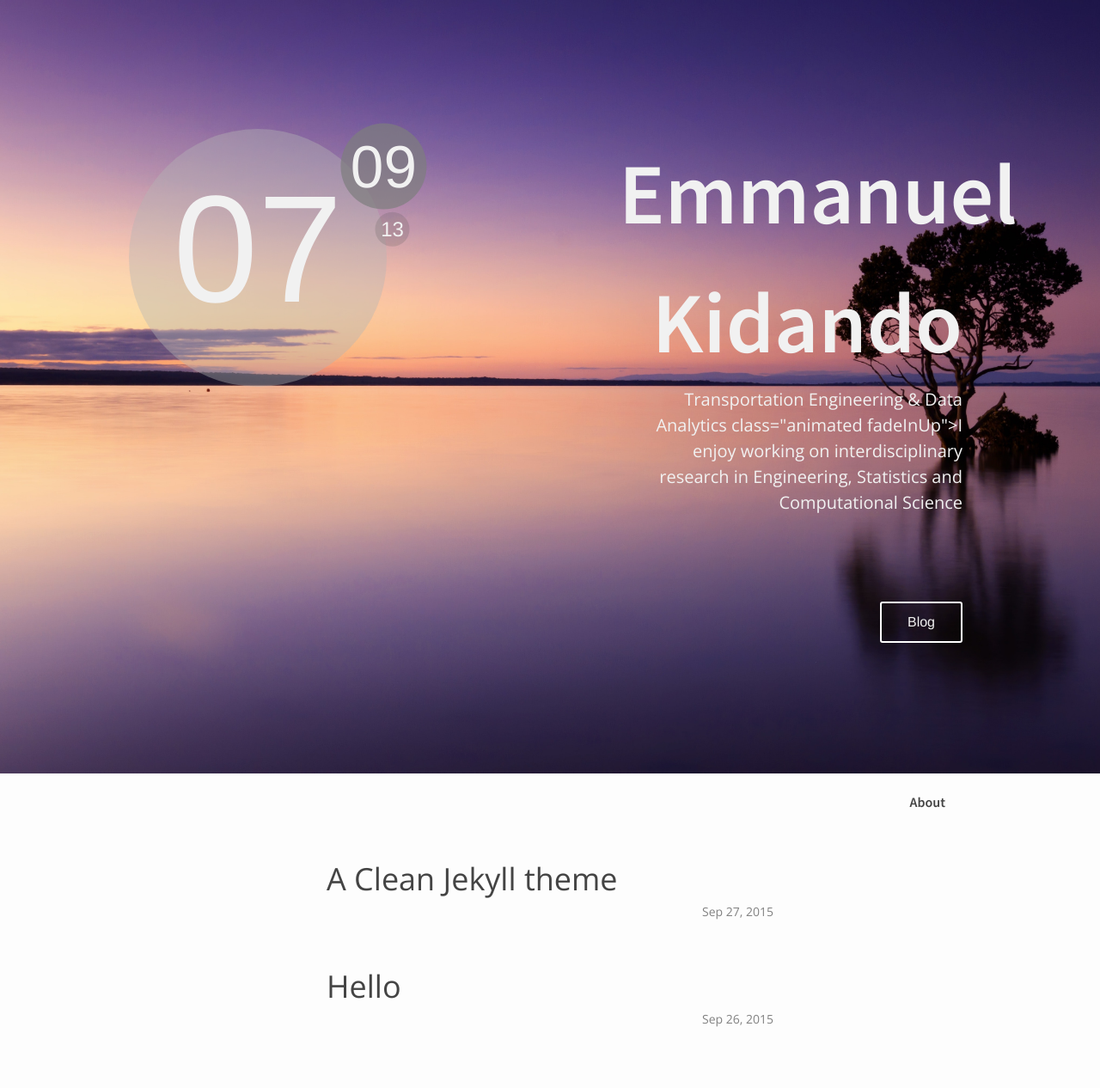
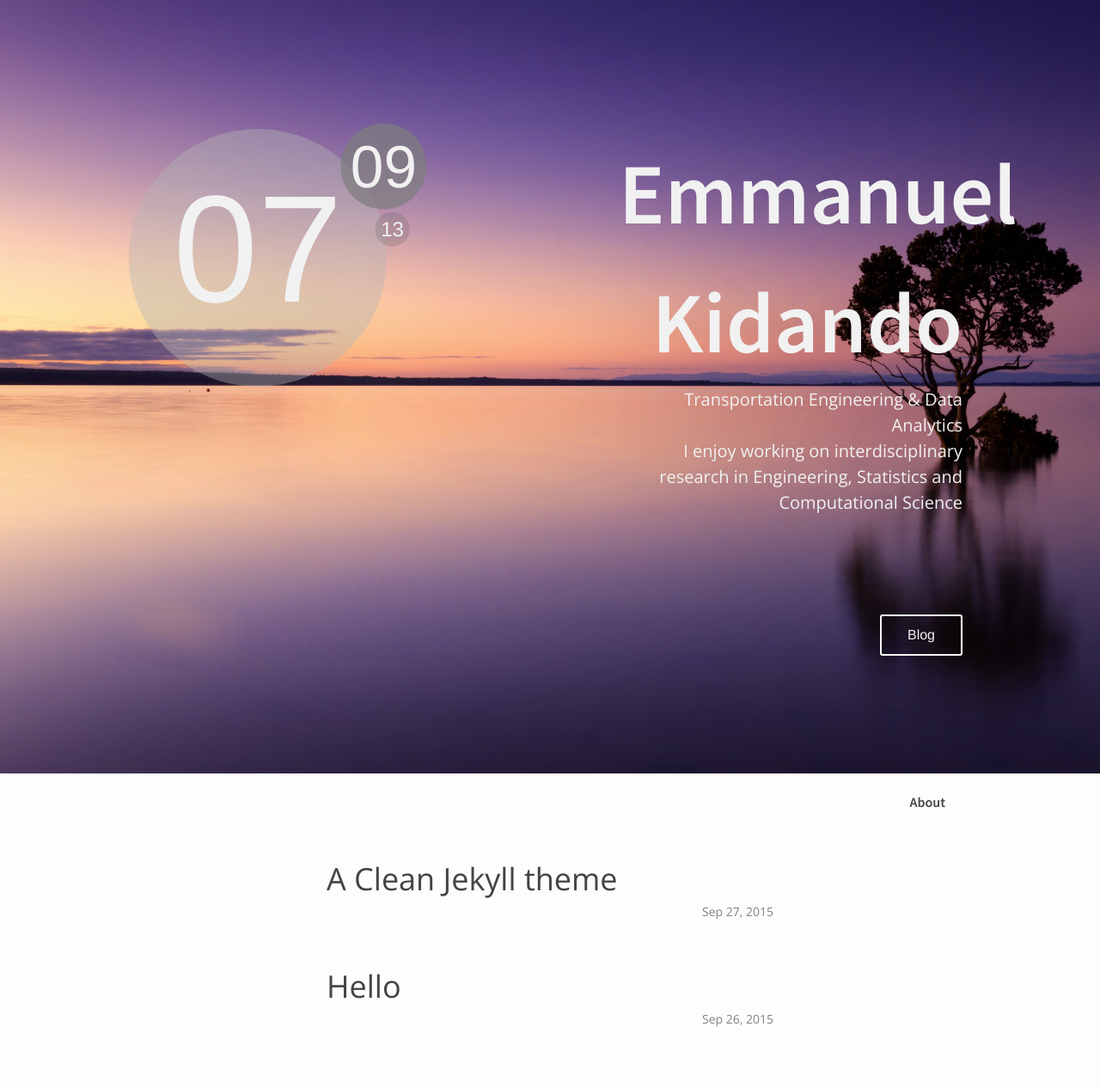
Before and after one commit to ekidando/KidandoEmma, a Jekyll site: the page index.html, which Jekyll copies as it is, in a window 1280 px wide. Shown: the whole page at 86% size. Built offline with Jekyll 4.4.1, drawn with Linux system fonts in a browser that asks for light colours.

Commit message:
Update index.html

```diff
--- a/index.html
+++ b/index.html
@@ -28,8 +28,8 @@
       <div class="site-name">
         <div class="site-name__inner">
           <div class="name">Emmanuel Kidando</div>
-          <div class="desc">Transportation Engineering & Data Analytics</h2>
-          class="animated fadeInUp">I enjoy working on interdisciplinary research in Engineering, Statistics and Computational Science
+          <div class="desc">Transportation Engineering & Data Analytics </h2>
+          <p class="animated fadeInUp"> I enjoy working on interdisciplinary research in Engineering, Statistics and Computational Science</p>
 
 </div>
           <div class="btn">Blog</div>
```
